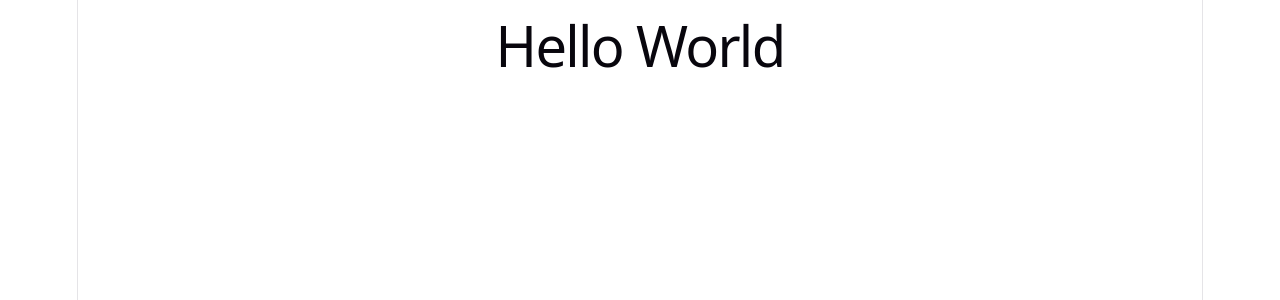
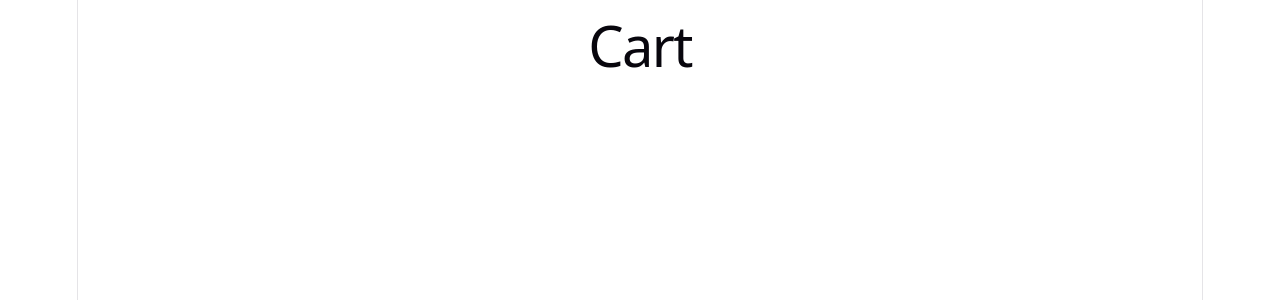
Before and after one commit to Kauan-Kantovick/Vexa-Games, a React (Vite) app: page /cart in a window 1280 px wide. Shown: the top 300 px of the page. Built offline with nearby package versions, Linux system fonts and the light colour scheme.

Commit message:
feat: React router installation and path to pages

```diff
--- a/package.json
+++ b/package.json
@@ -11,7 +11,8 @@
   },
   "dependencies": {
     "react": "^19.2.8",
-    "react-dom": "^19.2.8"
+    "react-dom": "^19.2.8",
+    "react-router": "^8.4.0"
   },
   "devDependencies": {
     "@eslint/js": "^10.0.1",
--- a/src/App.jsx
+++ b/src/App.jsx
@@ -1,11 +1,19 @@
-import './App.css'
+import { BrowserRouter, Route, Routes } from "react-router";
+import "./App.css";
+import Cart from "./pages/Statics/Cart";
+import Catalog from "./pages/Statics/Catalog";
 
 function App() {
   return (
     <>
-      <h1>Hello World</h1>
+      <BrowserRouter>
+        <Routes>
+          <Route path="/" element={<Catalog />} />
+          <Route path="/cart" element={<Cart />} />
+        </Routes>
+      </BrowserRouter>
     </>
-  )
+  );
 }
 
-export default App
+export default App;
--- a/src/pages/Statics/Cart.jsx
+++ b/src/pages/Statics/Cart.jsx
@@ -1,4 +1,4 @@
-function App() {
+function Cart() {
   return (
     <>
       <h1>Cart</h1>
@@ -6,4 +6,4 @@ function App() {
   )
 }
 
-export default App
+export default Cart
--- a/src/pages/Statics/Catalog.jsx
+++ b/src/pages/Statics/Catalog.jsx
@@ -1,4 +1,4 @@
-function App() {
+function Catalog() {
   return (
     <>
       <h1>Catalog</h1>
@@ -6,4 +6,4 @@ function App() {
   )
 }
 
-export default App
+export default Catalog
```
Also changed, not shown: 1 other file (tests, documents, lock files or other folders).
